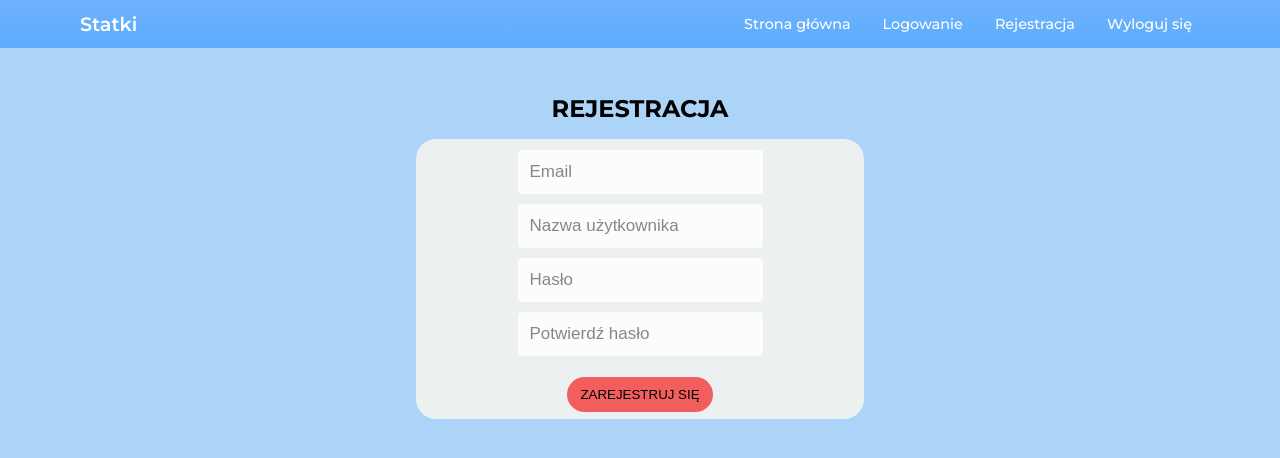
After one commit to ppporanczyk/Statki, a Flask app: page /register in a window 1280 px wide. The commit adds this page. Shown: the top 458 px of the page. Run offline with Flask 2, Linux system fonts and the light colour scheme; some libraries are stand-ins or nearby versions.

Commit message:
Dodane templatki, poprawione css, zmiana we flask_app

```diff
--- a/flask_app.py
+++ b/flask_app.py
@@ -1,14 +1,9 @@
-import os
-
 import psycopg2
-from flask import Flask, request, redirect, render_template
+from flask import Flask,  request, redirect, render_template,session
 from urllib.parse import urlparse, urlunparse
 
+
 app = Flask(__name__)
-
-
-# FROM_DOMAIN = "statki.pythonanywhere.com"
-# TO_DOMAIN = "149.156.43.57/p23"
 
 def get_db_connection():
     conn = psycopg2.connect(host='ec2-52-212-228-71.eu-west-1.compute.amazonaws.com',
@@ -18,20 +13,6 @@ def get_db_connection():
     # user = os.environ['DB_USERNAME'],
     # password = os.environ['DB_PASSWORD'])
     return conn
-
-
-@app.route('/')
-def hello_world():
-    return render_template('index.html')
-
-
-@app.route('/rooms')
-def hello_world_rooms():
-    return render_template('rooms.html',
-                           users=get_gamers(),
-                           available=get_gamers('available'),
-                           in_game=get_gamers('in_game'))
-
 
 def get_gamers(status=None):
     connected_db = get_db_connection()
@@ -43,6 +24,49 @@ def get_gamers(status=None):
     connected_db.close()
     return gamers
 
+# FROM_DOMAIN = "statki.pythonanywhere.com"
+# TO_DOMAIN = "149.156.43.57/p23"
+
+# render głównej strony
+@app.route('/')
+def main_page():
+    return render_template('index.html')
+
+@app.route('/login')
+def login():
+    return render_template('login.html')
+
+@app.route('/forget')
+def forget_password():
+    return render_template('forget_password.html')
+
+@app.route('/register')
+def register():
+    return render_template('register.html')
+
+
+@app.route('/logout')
+def logout():
+    return render_template('index.html')
+
+@app.route('/profile')
+def profile():
+    return render_template('profile.html')
+
+@app.route('/rooms')
+def show_rooms():
+    return render_template('rooms.html',
+                           users=get_gamers(),
+                           available=get_gamers('available'),
+                           in_game=get_gamers('in_game'))
+
+@app.route('/register', methods=['POST'])
+def register_post():
+    email = request.form.get('email')
+    name = request.form.get('username')
+    password = request.form.get('password')
+    print(email,name,password)
+    return email,name,password
 
 # @app.before_request
 # def redirect_to_new_domain():
@@ -52,5 +76,5 @@ def get_gamers(status=None):
 #         urlparts_list[1] = TO_DOMAIN
 #     return redirect(urlunparse(urlparts_list), code=301)
 
-if __name__ == '__main__':
-    app.run(debug=False)
+if __name__ == "__main__":
+    app.run(debug=True)
--- a/static/styles/style.css
+++ b/static/styles/style.css
@@ -1,12 +1,77 @@
+@import url('https://fonts.googleapis.com/css2?family=Montserrat:wght@400;500;600;700&display=swap');
+
+html,
 body {
-    background-color: #bdc3c7;
+    font-family: "Montserrat", sans-serif;
+    background-color: rgb(171, 212, 248);
 }
 
-section {
+* {
+    padding: 0;
+    margin: 0;
+    box-sizing: border-box;
+}
+
+header {
     display: flex;
+    align-items: center;
+    justify-content: space-between;
+    padding: 0rem 5rem;
+    height: 3rem;
+    background: linear-gradient(180deg, #6fb4fd 0%, #5caafc 100%);
+}
+
+.brand a {
+    text-decoration: none;
+    font-size: 1.2rem;
+    font-weight: 600;
+    color: rgb(255, 255, 255);
+}
+
+.navbar {
+    height: 100%;
+    display: flex;
+    text-align: center;
+    /* flex-direction: column; */
+    align-items: center;
+    justify-content: center;
+}
+
+ul {
+    display: flex;
+    /* flex-direction: row; */
+    height: 100%;
+    line-height: 2rem;
+}
+
+li {
+    list-style-type: none;
+    margin-left: 1rem;
+    height: 100%;
+    padding: 0.5rem;
+
+}
+
+li>a {
+    text-decoration: none;
+    color: #fff;
+    font-size: 0.9rem;
+    font-weight: 500;
+}
+
+li:hover {
+    /* width: 2rem; */
+    background-color: #3092fa;
+}
+
+/* FORMULARZ */
+.sectionForm {
+    display: flex;
+    flex-direction: column;
     justify-content: center;
     align-items: center;
-    height: 100vh;
+    height: 50vh;
+    padding: 10px;
 }
 
 form {
@@ -14,10 +79,11 @@ form {
     flex-direction: column;
     justify-content: center;
     align-items: center;
-    width: 40%;
+    width: 35vw;
     background-color: #ecf0f1;
-    padding: 25px;
-    height: 50vh;
+    padding: 0.2rem;
+    border-radius: 20px;
+    height: 35vh;
 }
 
 .input_text {
@@ -38,6 +104,10 @@ form {
     margin: 15px;
 }
 
+.text-top-form {
+    margin: 1rem;
+}
+
 
 .button {
     background-color: rgb(33, 167, 207);
@@ -45,24 +115,42 @@ form {
     border-radius: 20px;
     border-style: none;
     padding: 10px;
-    width: 40%;
+    width: 33%;
     text-transform: uppercase;
+    margin-top: 1rem;
 }
 
 .button:hover {
-    background-color: rgb(207, 33, 149);
+    background-color: rgb(7, 139, 179);
     cursor: pointer;
 }
 
-.register {
-    background-color: rgb(134, 155, 142);
+.button_register {
+    background: #f25d5d;
+    text-align: center;
+    border-radius: 20px;
+    border-style: none;
+    padding: 10px;
+    width: 33%;
+    text-transform: uppercase;
+    margin-top: 1rem;
+}
+
+.button_register:hover {
+    background: #ec2727;
+    cursor: pointer;
+}
+
+
+
+.forget {
+    /* background-color: rgb(134, 155, 142); */
     text-align: center;
     border-style: none;
-    padding: 10px;
-    width: 80%;
-    height: 50%;
-    margin: 15px;
-    border-radius: 20px;
+    text-decoration: none;
+    padding: 0.5rem;
+    font-size: 0.8rem;
+    color: rgb(236, 117, 78);
 }
 
 @media(max-width: 692px) {
@@ -76,3 +164,21 @@ form {
         width: 80%;
     }
 }
+
+
+.main-text {
+    display: flex;
+    justify-content: center;
+    align-items: center;
+    flex-direction: column;
+    width: 100%;
+    height: 100%;
+    overflow: hidden;
+    position: absolute;
+}
+
+table,
+th,
+td {
+    border: 1px solid black;
+}
--- /dev/null
+++ b/templates/base.html
@@ -0,0 +1,47 @@
+<!DOCTYPE html>
+<html lang="pl">
+
+<head>
+    <meta charset="UTF-8">
+    <meta http-equiv="X-UA-Compatible" content="IE=edge">
+    <meta name="viewport" content="width=device-width, initial-scale=1.0">
+    <title>Statki</title>
+    <!-- <link rel="stylesheet" href="https://cdnjs.cloudflare.com/ajax/libs/bulma/0.7.2/css/bulma.min.css" /> -->
+    <link rel="stylesheet" href="../static/styles/style.css">
+</head>
+
+<body>
+    <header>
+
+        <div class="brand"><a href="#">Statki</a></div>
+
+        <nav class="navbar">
+            <ul>
+                <li><a href="{{ url_for('main_page') }}" class="navbar-item">
+                        Strona główna
+                    </a></li>
+                <li><a href="{{ url_for('login') }}" class="navbar-item">
+                        Logowanie
+                    </a></li>
+                <li> <a href="{{ url_for('register') }}" class="navbar-item">
+                        Rejestracja
+                    </a>
+                </li>
+                <li> <a href="{{ url_for('logout') }}" class="navbar-item">
+                        Wyloguj się
+                    </a>
+                </li>
+
+
+            </ul>
+        </nav>
+    </header>
+    <div class="mainBody">
+        <div class="container">
+            {% block content %}
+            {% endblock %}
+        </div>
+    </div>
+</body>
+
+</html>
--- /dev/null
+++ b/templates/register.html
@@ -0,0 +1,33 @@
+{% extends "base.html" %}
+
+{% block content %}
+
+
+<section class="sectionForm">
+    <h2 class="text-top-form">REJESTRACJA</h2>
+    <form class="ui form">
+        <div class="field">
+            <label id="email" for="username"></label>
+            <input class="input_text" type="email" name="email" placeholder="Email" required>
+        </div>
+        <div class="field">
+            <label id="username" for="username"></label>
+            <input class="input_text" type="text" name="username" placeholder="Nazwa użytkownika" required>
+        </div>
+
+        <div class="field">
+            <label for="password"></label>
+            <input class="input_text" type="password" name="password" placeholder="Hasło" required>
+        </div>
+
+        <div class="field">
+            <label for="password"></label>
+            <input class="input_text" type="password" name="password" placeholder="Potwierdź hasło" required>
+        </div>
+
+        <button type="submit" class="button_register">Zarejestruj się</button>
+    </form>
+
+</section>
+
+{% endblock %}
```
Also changed, not shown: templates/forget_password.html (added, +10 -0 lines), templates/index.html (+11 -41 lines), templates/login.html (added, +38 -0 lines), templates/profile.html (added, +7 -0 lines), templates/rooms.html (+28 -15 lines).
